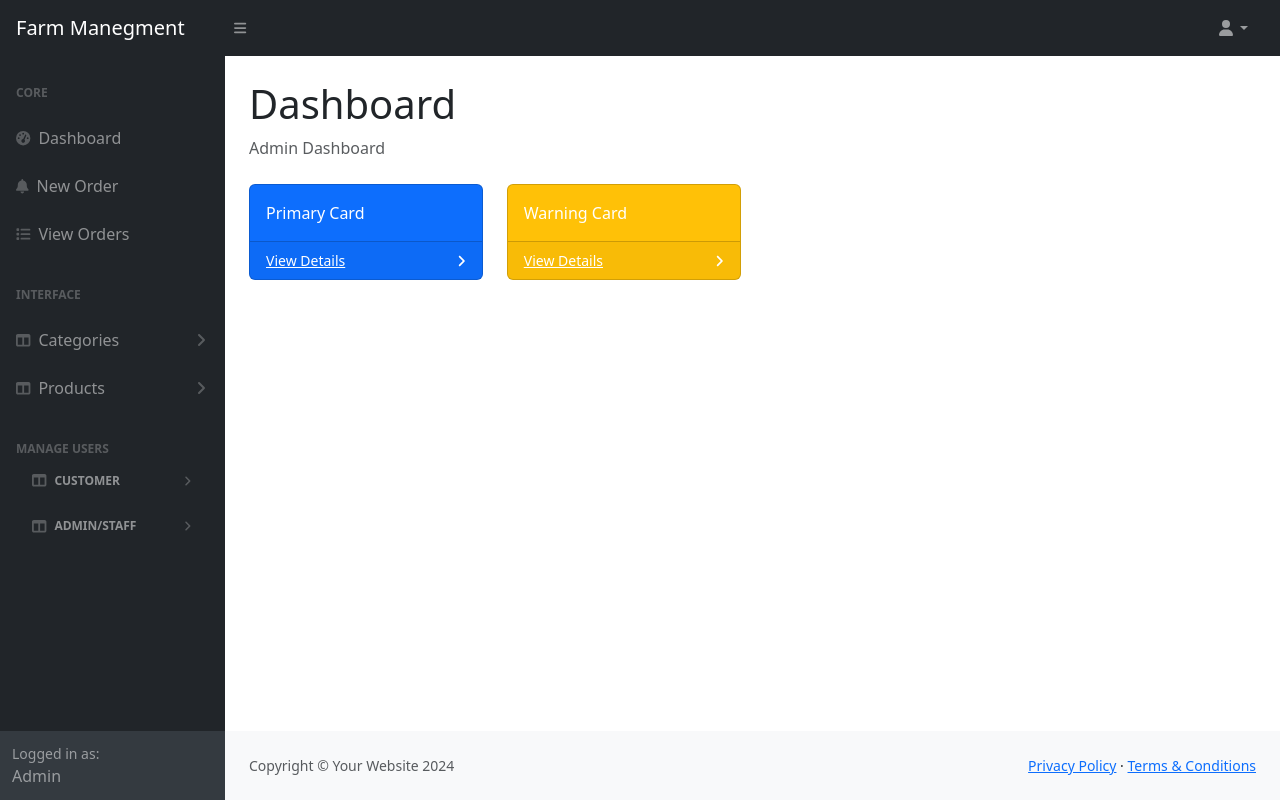
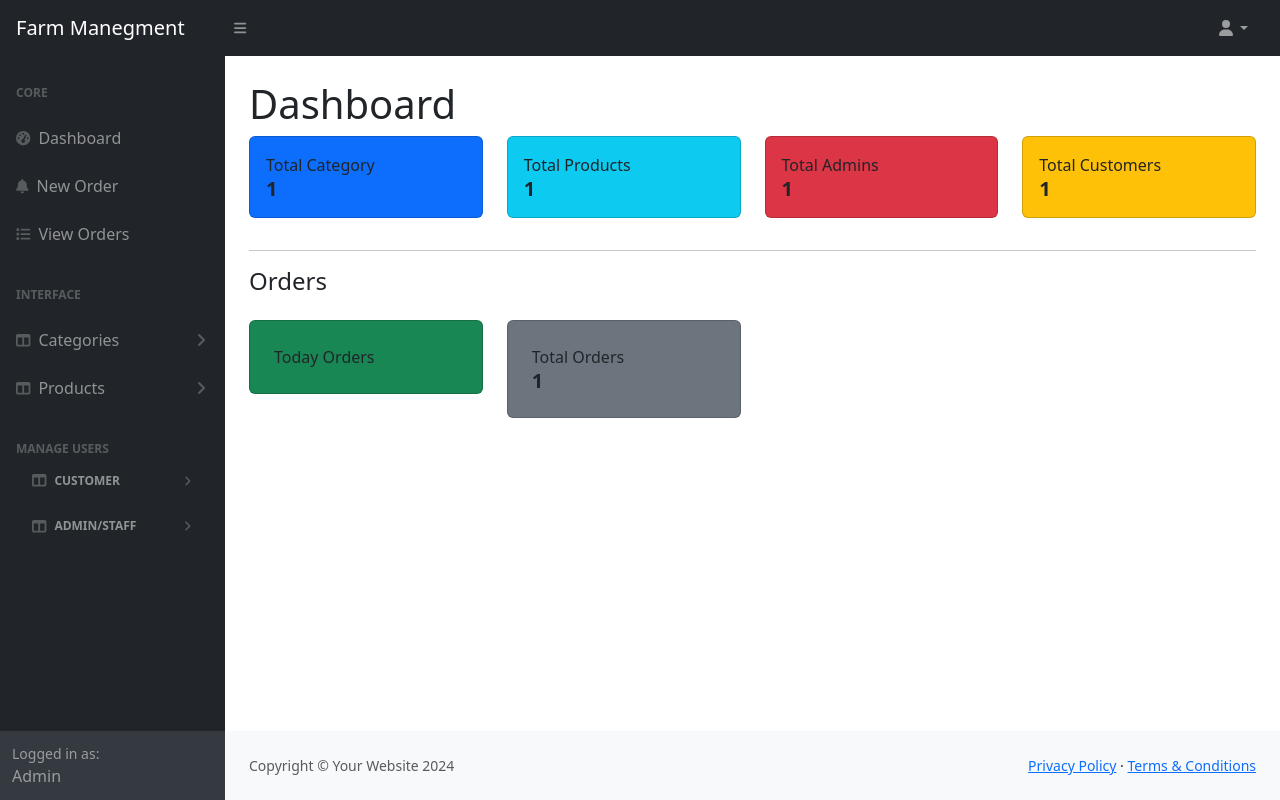
Before and after one commit to SahanMewantha/pos, a PHP site: page /admin/index.php in a window 1280 px wide. Run offline with PHP 8.4, Linux system fonts and the light colour scheme; tables that the repository leaves empty or names only in its code hold one stand-in row (values such as "Sample post"); some libraries are stand-ins or nearby versions.

Commit message:
dashboard

```diff
--- a/admin/index.php
+++ b/admin/index.php
@@ -1,29 +1,82 @@
 <?php include('includes/header.php'); ?>
 
 <div class="container-fluid px-4">
-    <h1 class="mt-4">Dashboard</h1>
-    <ol class="breadcrumb mb-4">
-        <li class="breadcrumb-item active">Admin Dashboard</li>
-    </ol>
+
+
+
     <div class="row">
-        <div class="col-xl-3 col-md-6">
-            <div class="card bg-primary text-white mb-4">
-                <div class="card-body">Primary Card</div>
-                <div class="card-footer d-flex align-items-center justify-content-between">
-                    <a class="small text-white stretched-link" href="#">View Details</a>
-                    <div class="small text-white"><i class="fas fa-angle-right"></i></div>
-                </div>
+        <div class="col-md-12">
+            <h1 class="mt-4">Dashboard</h1>
+        </div>
+
+        <div class="col-md-3 mb-3">
+            <div class="card card-body bg-primary p-3">
+                <p class="text-sm mb-0 text-capitalize">Total Category</p>
+                <h5 class="fw-bold mb-0">
+                    <?= getCount('categories'); ?>
+                </h5>
+
             </div>
         </div>
-        <div class="col-xl-3 col-md-6">
-            <div class="card bg-warning text-white mb-4">
-                <div class="card-body">Warning Card</div>
-                <div class="card-footer d-flex align-items-center justify-content-between">
-                    <a class="small text-white stretched-link" href="#">View Details</a>
-                    <div class="small text-white"><i class="fas fa-angle-right"></i></div>
-                </div>
+        <div class="col-md-3 mb-3">
+            <div class="card card-body bg-info p-3">
+                <p class="text-sm mb-0 text-capitalize ">Total Products</p>
+                <h5 class="fw-bold mb-0">
+                    <?= getCount('products'); ?>
+                </h5>
+            </div>
+        </div>
+        <div class="col-md-3 mb-3">
+            <div class="card card-body bg-danger p-3">
+                <p class="text-sm mb-0 text-capitalize ">Total Admins</p>
+                <h5 class="fw-bold mb-0">
+                    <?= getCount('admin'); ?>
+                </h5>
+            </div>
+        </div>
+        <div class="col-md-3 mb-3">
+            <div class="card card-body bg-warning p-3">
+                <p class="text-sm mb-0 text-capitalize ">Total Customers</p>
+                <h5 class="fw-bold mb-0">
+                    <?= getCount('customers'); ?>
+                </h5>
+            </div>
+        </div>
+
+        <div class="col-md-12 mb-3">
+            <hr>
+            <h4>Orders</h4>
+        </div>
+
+        <div class="col-md-3 mb-3">
+        <div class="card card-body bg-success p-4">
+                <p class="text-sm mb-0 text-capitalize ">Today Orders</p>
+                <h5 class="fw-bold mb-0">
+                    <?php
+                        $todayDate = date('Y-m-d');
+                        $todayOrders=mysqli_query($conn,"SELECT * FROM orders WHERE order_date='$todayDate'");
+                        if($todayOrders){
+                            if(mysqli_num_rows($todayOrders)>0){
+                                $totalCount=mysqli_num_rows($todayOrders);
+                                echo $totalCount;
+                            }
+                        }
+                    ?>
+                </h5>
+            </div>
+        </div>
+
+        <div class="col-md-3 mb-3">
+            <div class="card card-body bg-secondary p-4">
+                <p class="text-sm mb-0 text-capitalize ">Total Orders</p>
+                <h5 class="fw-bold mb-0">
+                    <?= getCount('orders'); ?>
+                </h5>
             </div>
         </div>
     </div>
+</div>
+
+
 
 <?php include('includes/footer.php'); ?>
--- a/config/function.php
+++ b/config/function.php
@@ -165,4 +165,18 @@
         return;
     }
 
+    function getCount($tableName){
+        global $conn;
+
+        $table = validate($tableName);
+
+        $query="SELECT *FROM $table";
+        $stmt=mysqli_query($conn,$query);
+
+        if($stmt){
+            $total=mysqli_num_rows($stmt);
+            return $total;
+        }
+    }
+
 ?>
```
